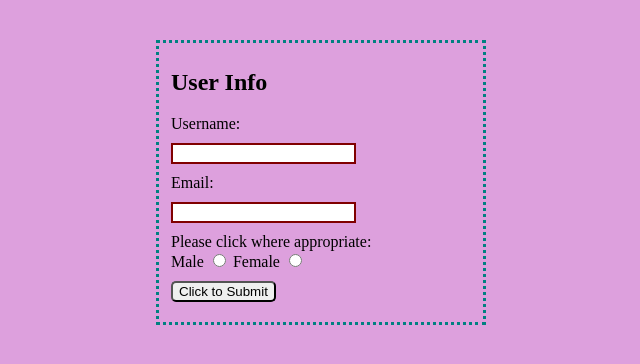
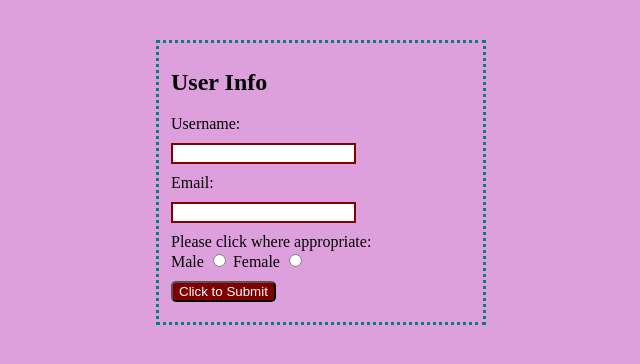
Before and after one commit to Preshh0/simpleJsForm, a plain HTML site: page index.html in a window 1280 px wide. Shown: the whole page, without its empty margins (319-959 px from the left). Drawn offline with Linux system fonts and the light colour scheme.

Commit message:
i just changed the button colour

```diff
--- a/css/style.css
+++ b/css/style.css
@@ -19,4 +19,7 @@ fieldset{
 button{
     margin: 10px 0px;
     border-radius: 5px;
+    color: white;
+    background: maroon;
+
 }
```
